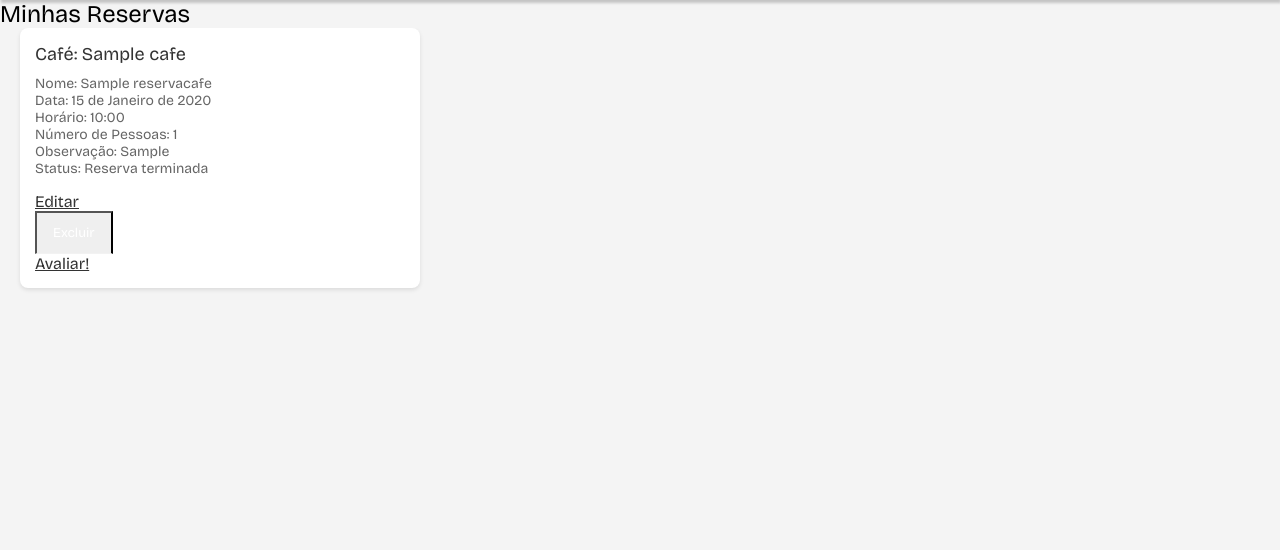
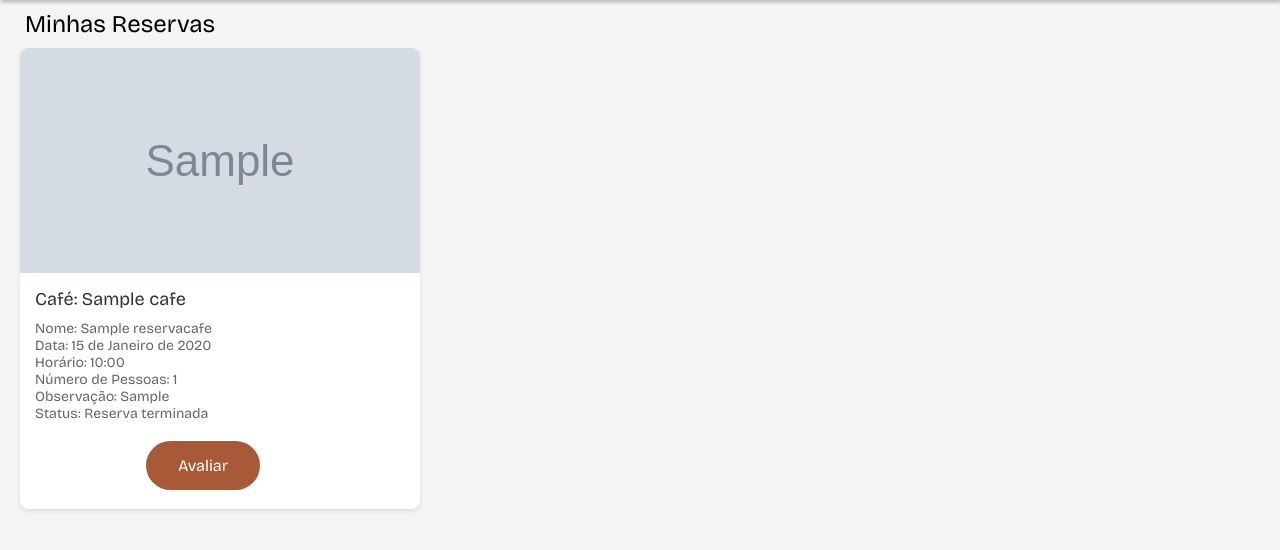
Before and after one commit to MatheusVelame/projetos2g3, a Django app: page /minhas_reservas/ in a window 1280 px wide. Shown: the part 74-624 px from the top of the page. Run offline with Django 5.2, Linux system fonts and the light colour scheme; a user stored in the database is signed in; tables that the repository leaves empty hold one stand-in row (values such as "Sample post"); grey boxes marked "Sample" are stand-in pictures.

Commit message:
pagina de ver reservas atualizada

```diff
--- a/projeto/apps/templates/editar_reserva.html
+++ b/projeto/apps/templates/editar_reserva.html
@@ -128,7 +128,7 @@ padding-left: 20px;
     display: inline-block;
     font-size: 16px;
     margin: 4px 2px;
-    margin-left: 200px;
+    margin-left: 40%;
     border-radius: 25px;
 }
 
--- a/projeto/apps/templates/home.html
+++ b/projeto/apps/templates/home.html
@@ -27,7 +27,7 @@
     }
 
     .card-body {
-        align-content: flex-end;
+        align-content: flex;
         padding: 15px;
     }
 
--- a/projeto/apps/templates/minhas_reservas.html
+++ b/projeto/apps/templates/minhas_reservas.html
@@ -27,6 +27,7 @@
     }
 
     .card-body {
+        align-content: flex-start;
         padding: 15px;
     }
 
@@ -92,14 +93,79 @@
 .box1 img {
   object-fit: cover;
 }
+
+.rounded-button1 {
+            background-color: #A75938;
+            border: none;
+            color: white;
+            padding: 15px 32px;
+            text-align: center;
+            text-decoration: none;
+            display: inline-block;
+            font-size: 16px;
+            margin: 4px 2px;
+            cursor: pointer;
+            border-radius: 25px;
+            margin-left: 30%;
+            transition: background-color 0.3s;
+        }
+        .rounded-button1:hover {
+            background-color: #FFC43B;
+        }
+
+
+        .rounded-button2 {
+            background-color: #A75938;
+            border: none;
+            color: white;
+            padding: 15px 32px;
+            text-align: center;
+            text-decoration: none;
+            display: inline-block;
+            font-size: 16px;
+            margin: 4px 2px;
+            cursor: pointer;
+            border-radius: 25px;
+            transition: background-color 0.3s;
+        }
+
+
+        .rounded-button3 {
+            background-color: #A75938;
+            border: none;
+            color: white;
+            padding: 15px 32px;
+            text-align: center;
+            text-decoration: none;
+            display: inline-block;
+            font-size: 16px;
+            margin: 4px 2px;
+            margin-left: 30%;
+            cursor: pointer;
+            border-radius: 25px;
+            transition: background-color 0.3s;
+        }
+        .rounded-button3:hover {
+            background-color: red;
+        }
 </style>
 <section class="section">
-    <h1>Minhas Reservas</h1>
+    <h1 style="margin: 10px 0px 10px 25px;">Minhas Reservas</h1>
     <div class="cards">
             {% if reservas %}
                 {% for reserva in reservas %}
                 <div class="col">
-                    <div class="card">
+                <div class="card">
+                    {% if reserva.cafe.foto_ambiente %}
+                    <img src="{{ reserva.cafe.foto_ambiente.url }}" class="foto-cafe" alt="{{ reserva.cafe.nome }}" preserveAspectRatio="xMidYMid slice">
+                    {% else %}
+                    <svg class="bd-placeholder-img card-img-top" width="100%" height="225" xmlns="http://www.w3.org/2000/svg"
+                        role="img" aria-label="Placeholder: Thumbnail" preserveAspectRatio="xMidYMid slice" focusable="false">
+                        <title>Placeholder</title>
+                        <rect width="100%" height="100%" fill="#55595c"></rect><text x="40%" y="50%" fill="#eceeef"
+                            dy=".3em">{{ reserva.cafe.nome_cafeteria }}</text>
+                    </svg>
+                    {% endif %}
                         <div class="card-body">
                             <h5 class="card-title">Café: {{ reserva.cafe.nome_cafeteria }}</h5>
                             <p class="card-text">
@@ -110,20 +176,23 @@
                                 Observação: {{ reserva.observacao }}<br>
                                 Status: {{ reserva.status }}<br>
                             </p>
-
-                            <div class="d-flex justify-content-between align-items-center">
-                                <div class="btn-group">
-                                    <a href="{% url 'editar_reserva' reserva.id %}" class="btn btn-outline-secondary">Editar</a>
-                                    <form action="{% url 'excluir_reserva' reserva.id %}" method="post" class="d-inline">
-                                        {% csrf_token %}
-                                        <button type="submit" class="btn btn-danger">Excluir</button>
-                                    </form>
-                                </div>
-                            </div>
-
                             {% if reserva.status == "Reserva terminada" %}
                             <div class="mt-2">
-                                <a href="{% url 'avaliar_cafe' reserva.cafe.id %}" class="btn btn-outline-secondary">Avaliar!</a>
+                                <form action="{% url 'avaliar_cafe' reserva.cafe.id %}" method="post" class="d-inline">
+                                    {% csrf_token %}
+                                    <button type="submit" class="rounded-button1">Avaliar</button>
+                                </form>
+                            </div>
+                            {% else %}
+                            <div class="d-flex justify-content-between align-items-center">
+                                        <form action="{% url 'editar_reserva' reserva.cafe.id %}" method="post" class="d-inline">
+                                            {% csrf_token %}
+                                            <button type="submit" class="rounded-button2">Editar</button>
+                                            <form action="{% url 'excluir_reserva' reserva.cafe.id %}" method="post" class="d-inline">
+                                                {% csrf_token %}
+                                                <button type="submit" class="rounded-button3">Excluir</button>
+                                        </form>
+                                        </form>
                             </div>
                             {% endif %}
                         </div>
--- a/projeto/apps/templates/reservar_cafe.html
+++ b/projeto/apps/templates/reservar_cafe.html
@@ -169,7 +169,8 @@ padding-left: 20px;
     display: inline-block;
     font-size: 16px;
     margin: 4px 2px;
-    margin-left: 200px;
+    margin-left: 40%;
+    margin-right: 50%;
     border-radius: 25px;
 }
 
```
